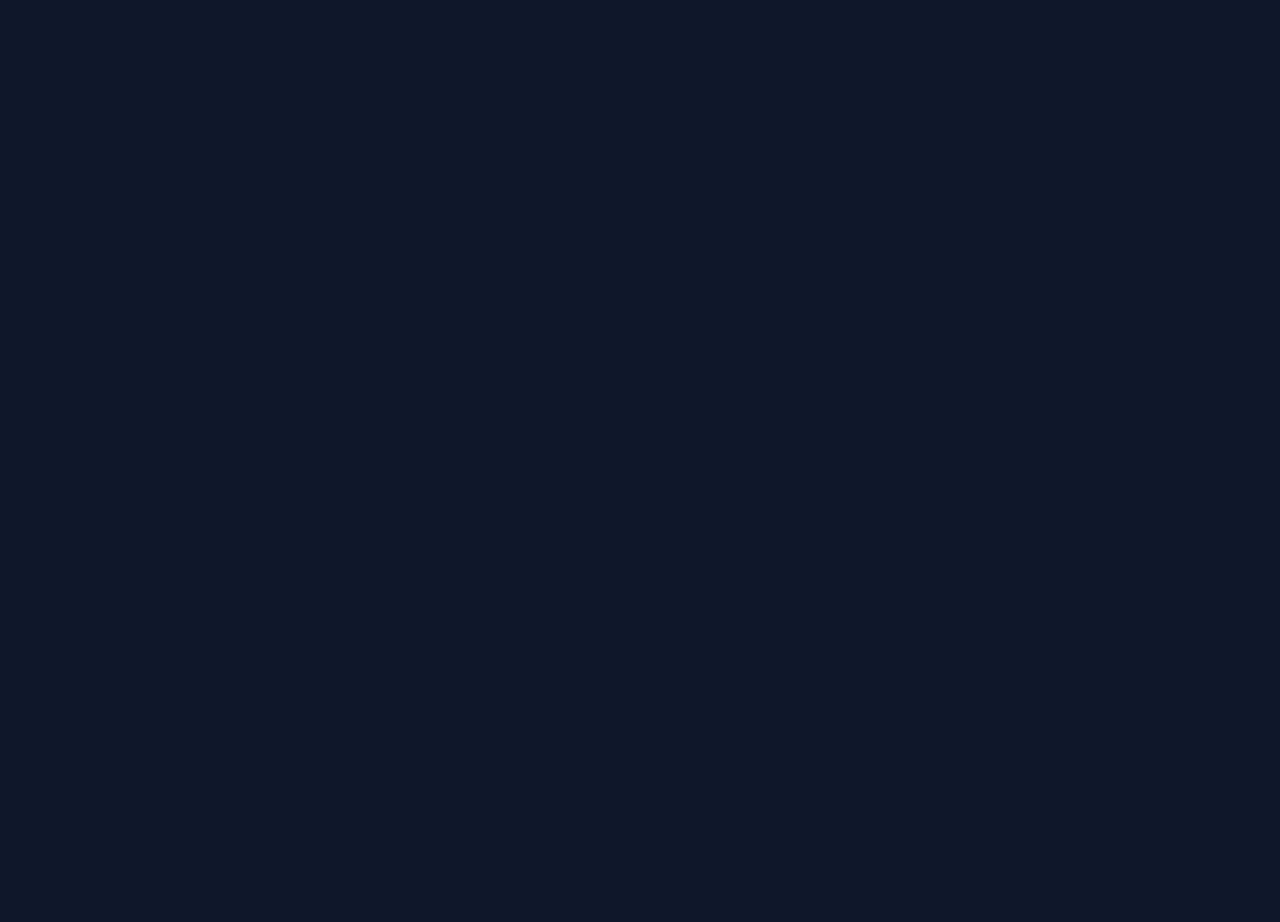
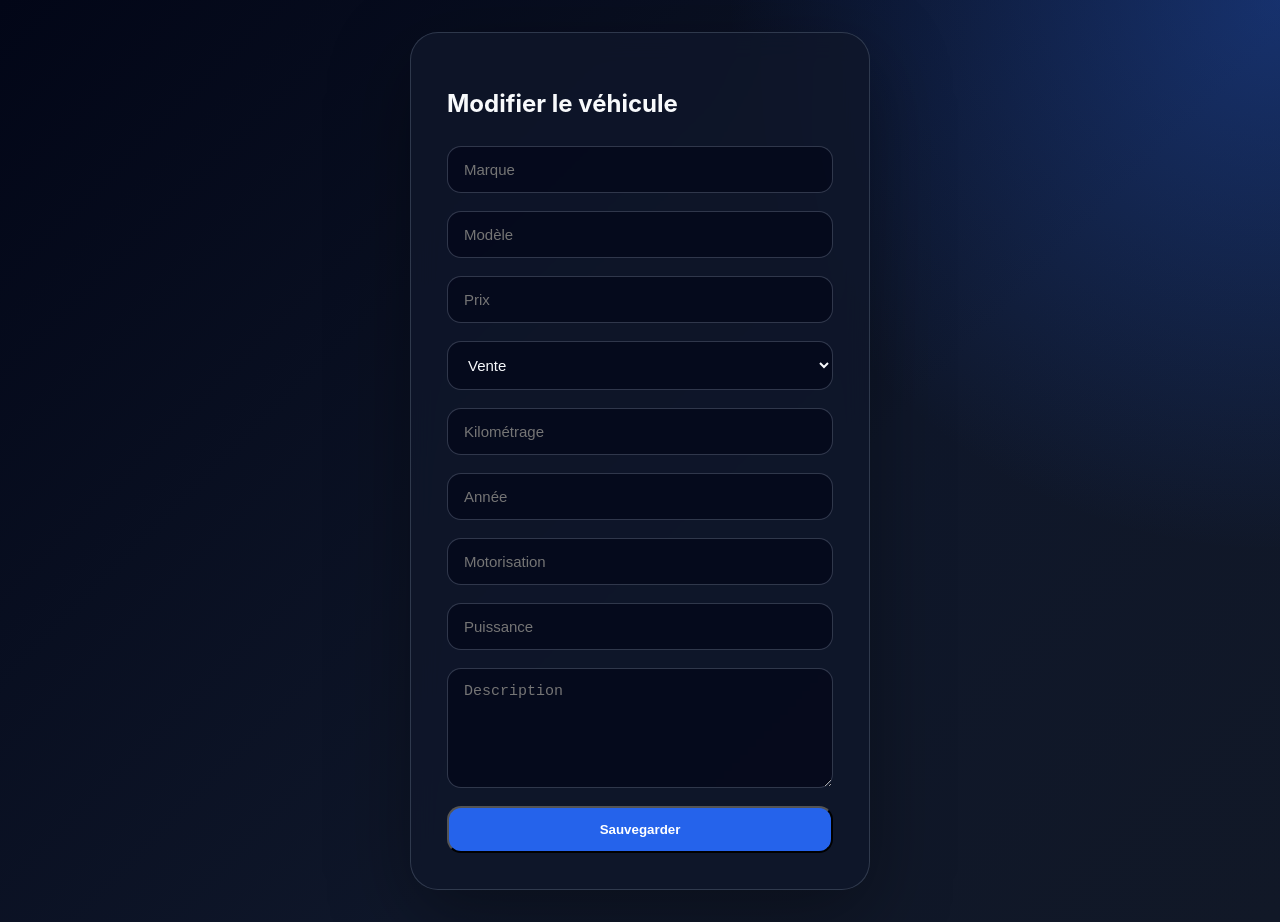
Before and after one commit to BrunoStudi/mmotors-frontend, a React app: page /edit-vehicle/1 in a window 1280 px wide. Before the commit this address had no page. Before the commit the page ends 800 px from the top, so only its background shows below. Built offline with nearby package versions, Linux system fonts and the light colour scheme; no server answers; the HTML template or start-up script is replaced by a standard one.

Commit message:
FEAT: ajout modification véhicule frontend

```diff
--- a/src/App.jsx
+++ b/src/App.jsx
@@ -5,6 +5,7 @@ import Register from "./pages/Register"
 import Vehicles from "./pages/vehicles"
 import VehicleDetails from "./pages/vehicleDetails"
 import AddVehicle from "./pages/addVehicle"
+import EditVehicle from "./pages/editVehicle"
 
 function App() {
   return (
@@ -16,6 +17,7 @@ function App() {
         <Route path="/vehicles" element={<Vehicles />} />
         <Route path="/vehicles/:id" element={<VehicleDetails />} />
         <Route path="/add-vehicle" element={<AddVehicle />} />
+        <Route path="/edit-vehicle/:id" element={<EditVehicle />} />
       </Routes>
     </BrowserRouter>
   )
--- /dev/null
+++ b/src/pages/editVehicle.jsx
@@ -0,0 +1,115 @@
+import { useEffect, useState } from "react"
+import { useNavigate, useParams } from "react-router-dom"
+import API from "../services/api"
+
+export default function EditVehicle() {
+  const { id } = useParams()
+  const navigate = useNavigate()
+
+  const [form, setForm] = useState({
+    brand: "",
+    model: "",
+    price: "",
+    type: "vente",
+    mileage: "",
+    year: "",
+    engine: "",
+    power: "",
+    description: "",
+  })
+
+  useEffect(() => {
+    const fetchVehicle = async () => {
+      try {
+        const res = await API.get(`/vehicles/${id}`)
+        const v = res.data
+
+        setForm({
+          brand: v.brand || "",
+          model: v.model || "",
+          price: v.price || "",
+          type: v.type || "vente",
+          mileage: v.mileage || "",
+          year: v.year || "",
+          engine: v.engine || "",
+          power: v.power || "",
+          description: v.description || "",
+        })
+      } catch (err) {
+        console.error(err)
+      }
+    }
+
+    fetchVehicle()
+  }, [id])
+
+  const handleChange = (e) => {
+    setForm({
+      ...form,
+      [e.target.name]: e.target.value,
+    })
+  }
+
+  const handleSubmit = async (e) => {
+    e.preventDefault()
+
+    const token = localStorage.getItem("token")
+
+    try {
+      await API.put(
+        `/vehicles/${id}`,
+        {
+          brand: form.brand,
+          model: form.model,
+          price: Number(form.price),
+          type: form.type,
+          mileage: form.mileage ? Number(form.mileage) : null,
+          year: form.year ? Number(form.year) : null,
+          engine: form.engine || null,
+          power: form.power ? Number(form.power) : null,
+          description: form.description || null,
+        },
+        {
+          headers: {
+            Authorization: `Bearer ${token}`,
+          },
+        }
+      )
+
+      navigate(`/vehicles/${id}`)
+    } catch (err) {
+      console.error(err)
+      alert("Erreur lors de la modification")
+    }
+  }
+
+  return (
+    <main className="auth-page">
+      <section className="auth-card">
+        <h1>Modifier le véhicule</h1>
+
+        <form onSubmit={handleSubmit} className="auth-form">
+          <input name="brand" value={form.brand} onChange={handleChange} placeholder="Marque" />
+          <input name="model" value={form.model} onChange={handleChange} placeholder="Modèle" />
+          <input name="price" type="number" value={form.price} onChange={handleChange} placeholder="Prix" />
+
+          <select name="type" value={form.type} onChange={handleChange}>
+            <option value="vente">Vente</option>
+            <option value="location">Location</option>
+          </select>
+
+          <input name="mileage" type="number" value={form.mileage} onChange={handleChange} placeholder="Kilométrage" />
+          <input name="year" type="number" value={form.year} onChange={handleChange} placeholder="Année" />
+          <input name="engine" value={form.engine} onChange={handleChange} placeholder="Motorisation" />
+          <input name="power" type="number" value={form.power} onChange={handleChange} placeholder="Puissance" />
+
+          <textarea name="description" value={form.description} onChange={handleChange} placeholder="Description" />
+
+          <button type="submit" className="btn primary">
+            Sauvegarder
+          </button>
+        </form>
+      </section>
+    </main>
+  )
+}
--- a/src/pages/vehicleDetails.jsx
+++ b/src/pages/vehicleDetails.jsx
@@ -1,12 +1,17 @@
 import { useEffect, useState } from "react"
 import { Link, useParams } from "react-router-dom"
+import { useNavigate } from "react-router-dom"
 import API from "../services/api"
+
 
 export default function VehicleDetails() {
   const { id } = useParams()
   const [vehicle, setVehicle] = useState(null)
   const [loading, setLoading] = useState(true)
   const [selectedImage, setSelectedImage] = useState(null)
+  const navigate = useNavigate()
+  const token = localStorage.getItem("token")
+  const isAdmin = token && JSON.parse(atob(token.split(".")[1])).role === "admin"
 
   useEffect(() => {
     const fetchVehicle = async () => {
@@ -79,6 +84,15 @@ export default function VehicleDetails() {
 
           <p className="vehicle-details-price">{vehicle.price} €</p>
 
+          {isAdmin && (
+            <button
+              className="btn primary"
+              onClick={() => navigate(`/edit-vehicle/${vehicle.id}`)}
+            >
+              Modifier
+            </button>
+          )}
+
           <div className="vehicle-details-grid">
             <div>
               <span>Marque</span>
```
